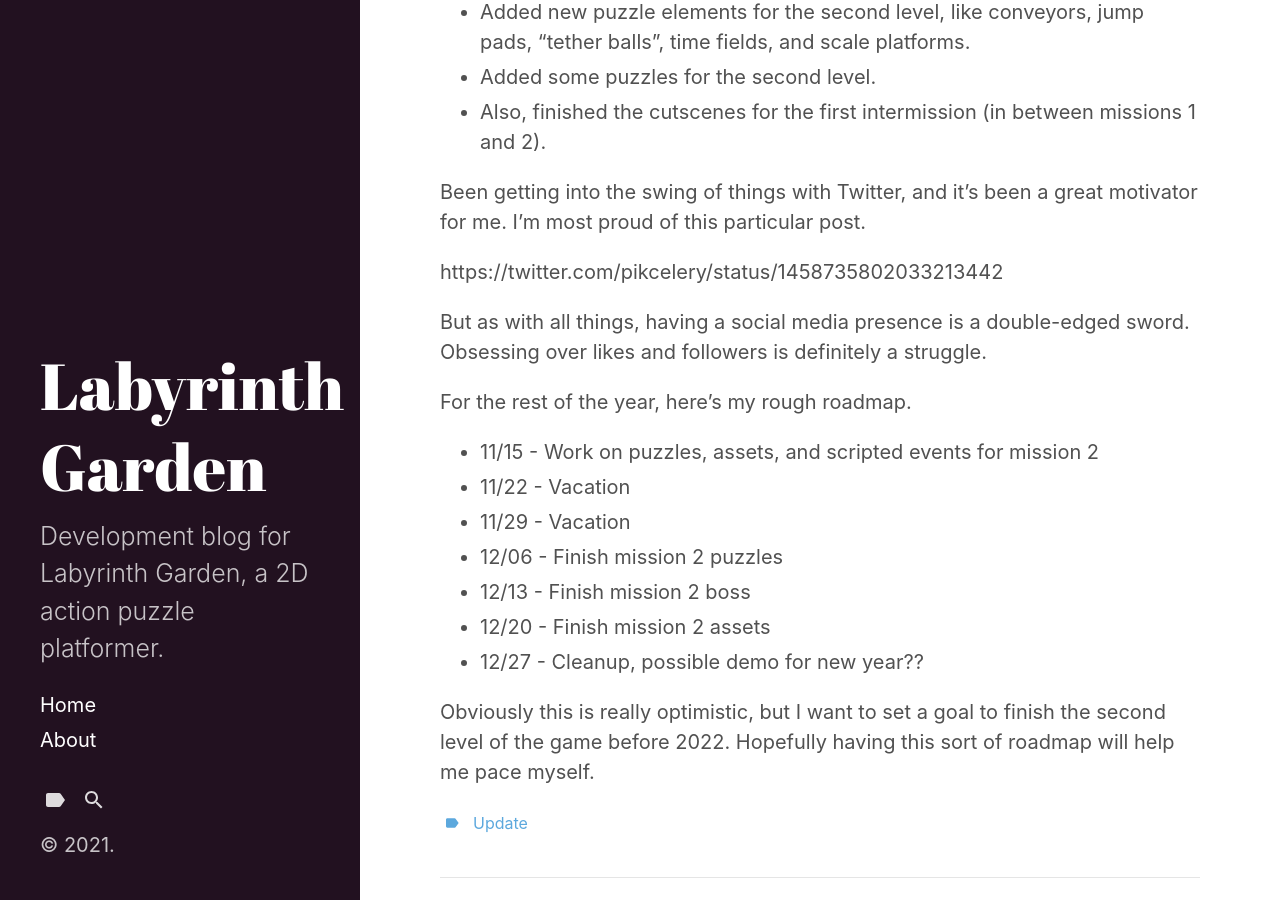
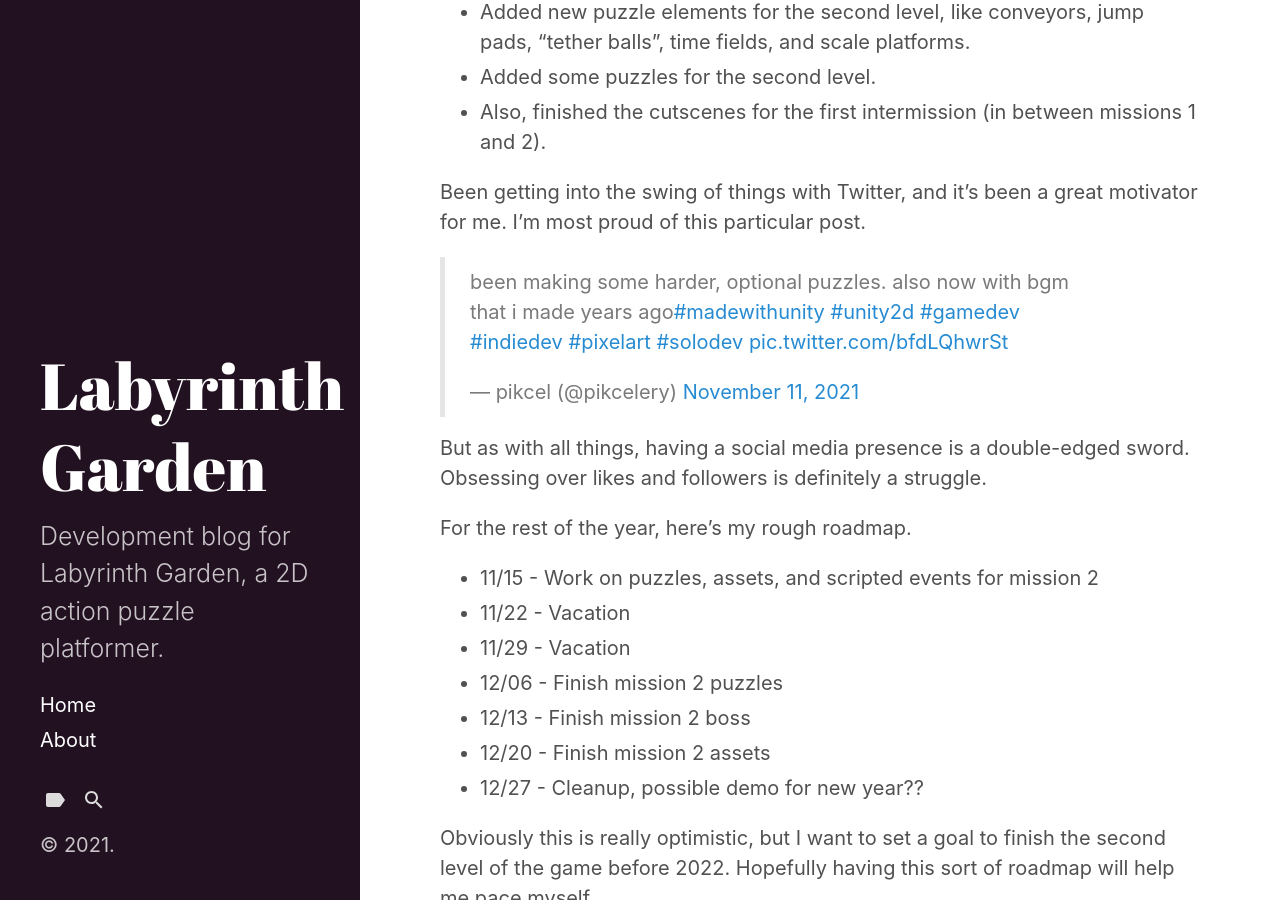
Before and after one commit to gordonszhang/labyrinth-garden-blog, a Jekyll site: the page built from _posts/2021-11-12-three-weeks-later.md, in a window 1280 px wide and 900 px high, scrolled down 428 px. Built offline with Jekyll 4.4.1, drawn with Linux system fonts in a browser that asks for light colours; comment, search, counter and statistics services are not loaded.

Commit message:
Re-add twitter embed

```diff
--- a/_posts/2021-11-12-three-weeks-later.md
+++ b/_posts/2021-11-12-three-weeks-later.md
@@ -23,7 +23,7 @@ In the last 3 weeks, I've:
 Been getting into the swing of things with Twitter, and it's been a great
 motivator for me. I'm most proud of this particular post.
 
-https://twitter.com/pikcelery/status/1458735802033213442
+<blockquote class="twitter-tweet"><p lang="en" dir="ltr">been making some harder, optional puzzles. also now with bgm that i made years ago<a href="https://twitter.com/hashtag/madewithunity?src=hash&amp;ref_src=twsrc%5Etfw">#madewithunity</a> <a href="https://twitter.com/hashtag/unity2d?src=hash&amp;ref_src=twsrc%5Etfw">#unity2d</a> <a href="https://twitter.com/hashtag/gamedev?src=hash&amp;ref_src=twsrc%5Etfw">#gamedev</a> <a href="https://twitter.com/hashtag/indiedev?src=hash&amp;ref_src=twsrc%5Etfw">#indiedev</a> <a href="https://twitter.com/hashtag/pixelart?src=hash&amp;ref_src=twsrc%5Etfw">#pixelart</a> <a href="https://twitter.com/hashtag/solodev?src=hash&amp;ref_src=twsrc%5Etfw">#solodev</a> <a href="https://t.co/bfdLQhwrSt">pic.twitter.com/bfdLQhwrSt</a></p>&mdash; pikcel (@pikcelery) <a href="https://twitter.com/pikcelery/status/1458735802033213442?ref_src=twsrc%5Etfw">November 11, 2021</a></blockquote> <script async src="https://platform.twitter.com/widgets.js" charset="utf-8"></script>
 
 But as with all things, having a social media presence is a double-edged sword.
 Obsessing over likes and followers is definitely a struggle.
```
